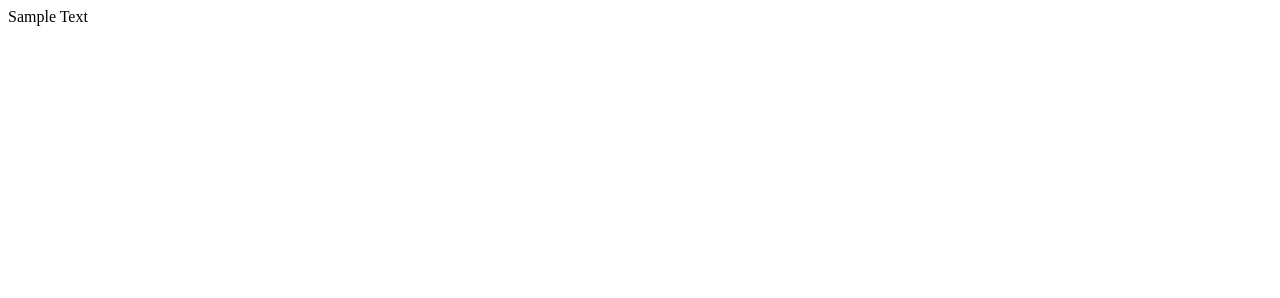
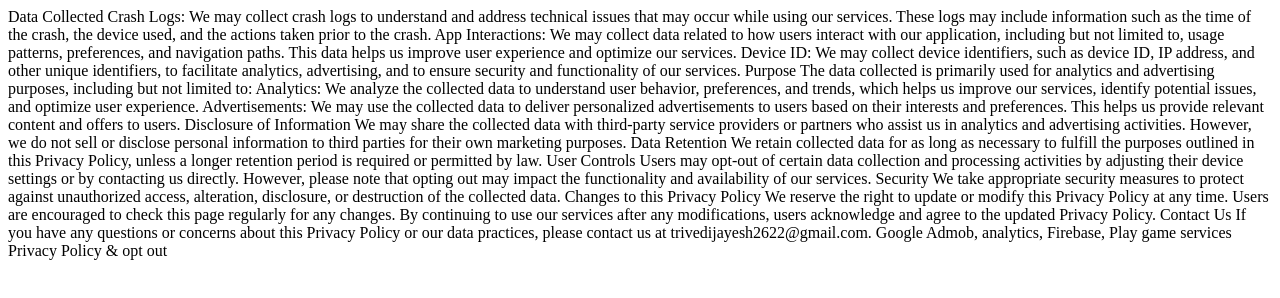
Before and after one commit to Arthas26/privacy-policy, a plain HTML site: page index.html in a window 1280 px wide. Drawn offline with Linux system fonts and the light colour scheme.

Commit message:
Update index.html

```diff
--- a/index.html
+++ b/index.html
@@ -1,3 +1,45 @@
 <html>
-Sample Text
+Data Collected
+
+Crash Logs: We may collect crash logs to understand and address technical issues that may occur while using our services. These logs may include information such as the time of the crash, the device used, and the actions taken prior to the crash.
+
+App Interactions: We may collect data related to how users interact with our application, including but not limited to, usage patterns, preferences, and navigation paths. This data helps us improve user experience and optimize our services.
+
+Device ID: We may collect device identifiers, such as device ID, IP address, and other unique identifiers, to facilitate analytics, advertising, and to ensure security and functionality of our services.
+
+Purpose
+
+The data collected is primarily used for analytics and advertising purposes, including but not limited to:
+
+Analytics: We analyze the collected data to understand user behavior, preferences, and trends, which helps us improve our services, identify potential issues, and optimize user experience.
+
+Advertisements: We may use the collected data to deliver personalized advertisements to users based on their interests and preferences. This helps us provide relevant content and offers to users.
+
+Disclosure of Information
+
+We may share the collected data with third-party service providers or partners who assist us in analytics and advertising activities. However, we do not sell or disclose personal information to third parties for their own marketing purposes.
+
+Data Retention
+
+We retain collected data for as long as necessary to fulfill the purposes outlined in this Privacy Policy, unless a longer retention period is required or permitted by law.
+
+User Controls
+
+Users may opt-out of certain data collection and processing activities by adjusting their device settings or by contacting us directly. However, please note that opting out may impact the functionality and availability of our services.
+
+Security
+
+We take appropriate security measures to protect against unauthorized access, alteration, disclosure, or destruction of the collected data.
+
+Changes to this Privacy Policy
+
+We reserve the right to update or modify this Privacy Policy at any time. Users are encouraged to check this page regularly for any changes. By continuing to use our services after any modifications, users acknowledge and agree to the updated Privacy Policy.
+
+Contact Us
+
+If you have any questions or concerns about this Privacy Policy or our data practices, please contact us at trivedijayesh2622@gmail.com.
+
+Google Admob, analytics, Firebase, Play game services
+Privacy Policy & opt out
+
 </html>
```
